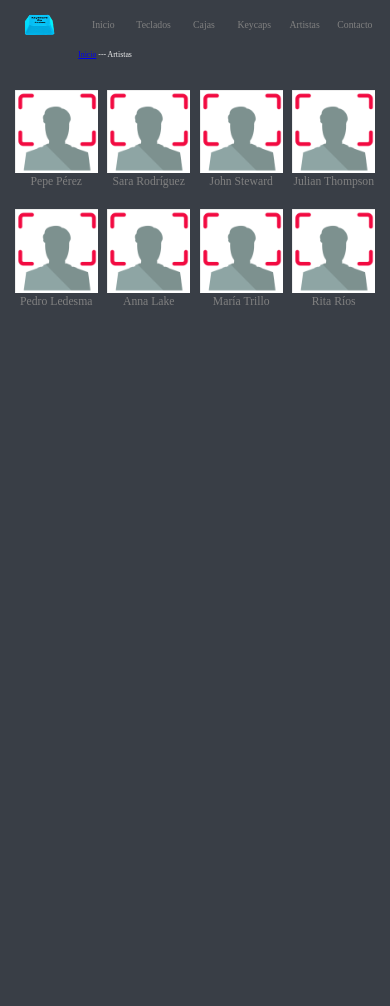
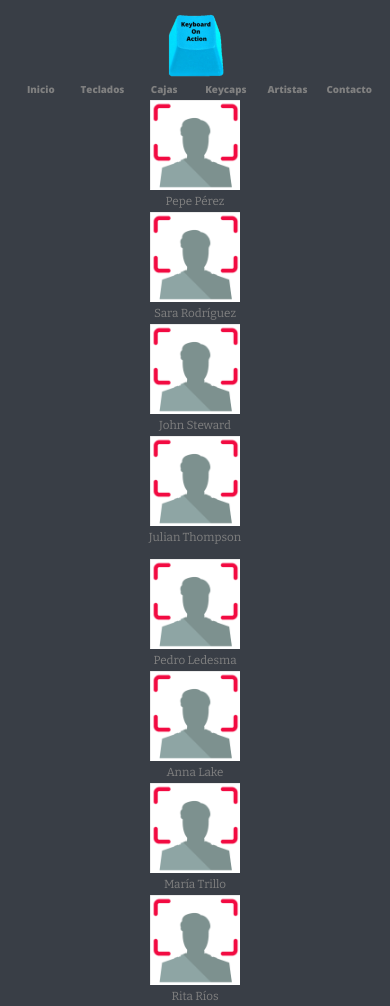
Before and after one commit to davidmacar/keyboard-on-action, a plain HTML site: page paginas/artistas/artistas.html in a window 390 px wide. Before the commit the page ends 844 px from the top, so only its background shows below. Drawn offline with nearby package versions, Linux system fonts and the light colour scheme.

Commit message:
adaptaciones del css
mejor responsividad en dispositivos móviles

```diff
--- a/index.css
+++ b/index.css
@@ -1,3 +1,6 @@
+@import url('https://fonts.googleapis.com/css2?family=Open+Sans:wght@800&display=swap');
+@import url('https://fonts.googleapis.com/css2?family=Bitter&display=swap');
+
 html {
 	font-size: 12pt;
 }
@@ -6,8 +9,78 @@ body {
 	margin: 10px;
 	background-color: #393e46;
 	color: #eeeeee;
+	font-family: 'Bitter', serif;
 }
 
+@media (max-width: 900px) {
+	.wrapper > div {
+		display: flex;
+		flex-wrap: wrap;
+	}
+
+	.logo {
+		justify-content: center;
+		align-items: center;
+	}
+
+	.logo > img {
+		height: 10%;
+		width: 20%;
+	}
+
+	.menu {
+		justify-content: center;
+		align-items: center;
+	}
+
+	.menu > div {
+		flex: 1;
+		text-align: center;
+		font-size: 2.5vw;
+		font-family: 'Open Sans', sans-serif;
+	}
+
+	.menu > div > a {
+		text-decoration: none;
+		color: grey;
+	}
+
+	.display {
+		margin-top: 5%;
+		grid-row: 2;
+		grid-column: 1 / 3;
+		justify-content: center;
+		background-color: black;
+	}
+
+	.display > img {
+		width: 80%;
+	}
+
+	.tipos {
+		margin: 5%;
+		justify-content: center;
+		align-items: center;
+	}
+
+	.tipos > a {
+		text-align: center;
+		font-size: 3vw;
+		text-decoration: none;
+		color: grey;
+	}
+
+	.tipos > a > img {
+		display: block;
+		margin-left: auto;
+		margin-right: auto;
+		margin-bottom: 2%;
+		width: 60%;
+		height: 60%;
+	}
+}
+
+@media (min-width: 900px) {
 	.wrapper {
 		display: grid;
 		grid-template-columns: 1fr 4.5fr;
@@ -42,6 +115,7 @@ body {
 		flex: 1;
 		text-align: center;
 		font-size: 2.5vw;
+		font-family: 'Open Sans', sans-serif;
 	}
 
 	.menu > div > a {
@@ -84,3 +158,4 @@ body {
 		width: 90%;
 		height: 90%;
 	}
+}
--- a/paginas/artistas/artistas.css
+++ b/paginas/artistas/artistas.css
@@ -1,3 +1,6 @@
+@import url('https://fonts.googleapis.com/css2?family=Open+Sans:wght@800&display=swap');
+@import url('https://fonts.googleapis.com/css2?family=Bitter&display=swap');
+
 html {
 	font-size: 12pt;
 }
@@ -6,8 +9,96 @@ body {
 	margin: 10px;
 	background-color: #393e46;
 	color: #eeeeee;
+	font-family: 'Bitter', serif;
+}
+@media (max-width: 900px) {
+	.wrapper > div {
+		display: flex;
+		flex-wrap: wrap;
 	}
 
+	.logo {
+		justify-content: center;
+		align-items: center;
+	}
+
+	.logo > img {
+		height: 10%;
+		width: 20%;
+	}
+
+	.menu {
+		justify-content: center;
+		align-items: center;
+	}
+
+	.menu > div {
+		flex: 1;
+		text-align: center;
+		font-size: 2.5vw;
+		font-family: 'Open Sans', sans-serif;
+	}
+
+	.menu > div > a {
+		text-decoration: none;
+		color: grey;
+	}
+
+	.bcrumbs {
+		display: none;
+	}
+
+	.bcrumbs > div{
+		display: none;
+	}
+
+	.art1 {
+		justify-content: center;
+		align-items: center;
+	}
+
+	.art1 > a {
+		text-align: center;
+		font-size: 3vw;
+		text-decoration: none;
+		color: grey;
+	}
+
+	.art1 > a > img {
+		display: block;
+		margin-left: auto;
+		margin-right: auto;
+		margin-bottom: 2%;
+		margin-top: 2%;
+		width: 45%;
+		height: 35%;
+	}
+
+	.art2 {
+		justify-content: center;
+		align-items: center;
+		margin-top: 3%;
+	}
+
+	.art2 > a {
+		text-align: center;
+		font-size: 3vw;
+		text-decoration: none;
+		color: grey;
+	}
+
+	.art2 > a > img {
+		display: block;
+		margin-left: auto;
+		margin-right: auto;
+		margin-bottom: 2%;
+		margin-top: 2%;
+		width: 45%;
+		height: 35%;
+	}
+}
+
+@media (min-width: 900px) {
 	.wrapper {
 		display: grid;
 		grid-template-columns: 1fr 1fr 0.5fr 1fr 1fr 1fr;
@@ -27,7 +118,7 @@ body {
 	}
 
 	.logo > img {
-	width: 70%;
+		width: 60%;
 		height: 80%;
 	}
 
@@ -42,6 +133,7 @@ body {
 		flex: 1;
 		text-align: center;
 		font-size: 2.5vw;
+		font-family: 'Open Sans', sans-serif;
 	}
 
 	.menu > div > a {
@@ -55,7 +147,7 @@ body {
 	}
 
 	.bcrumbs > div{
-	font-size: 2vw;
+		font-size: 2.4vw;
 	}
 
 	.art1 {
@@ -106,3 +198,4 @@ body {
 		width: 90%;
 		height: 90%;
 	}
+}
--- a/paginas/artistas/info_artista.css
+++ b/paginas/artistas/info_artista.css
@@ -1,3 +1,6 @@
+@import url('https://fonts.googleapis.com/css2?family=Open+Sans:wght@800&display=swap');
+@import url('https://fonts.googleapis.com/css2?family=Bitter&display=swap');
+
 html {
 	font-size: 12pt;
 }
@@ -6,41 +9,37 @@ body {
 	margin: 10px;
 	background-color: #393e46;
 	color: #eeeeee;
+	font-family: 'Bitter', serif;
 }
 
 @media (max-width: 900px) {
-	.wrapper {
-		display: grid;
-		grid-template-columns: 1fr 1fr 1fr 1fr;
-		grid-template-rows: 100px 50px 100px 400px 1fr 100px 200px 200px 100px;
-		grid-gap: 10px;
-	}
-
 	.wrapper > div {
 		display: flex;
-		justify-content: center;
-		align-items: center;
+		flex-wrap: wrap;
 	}
 
 	.logo {
-		grid-row: 1;
-		grid-column: 1;
+		justify-content: center;
+		align-items: center;
+		margin-bottom: 3%;
 	}
 
 	.logo > img {
-		height: 80%;
-		width: 60%;
+		height: 10%;
+		width: 20%;
 	}
 
 	.menu {
-		grid-row: 1;
-		grid-column: 2 / 5;
+		justify-content: center;
+		align-items: center;
+		margin-bottom: 4%;
 	}
 
 	.menu > div {
 		flex: 1;
 		text-align: center;
 		font-size: 3vw;
+		font-family: 'Open Sans', sans-serif;
 	}
 
 	.menu > div > a {
@@ -49,46 +48,46 @@ body {
 	}
 
 	.bcrumbs {
-		grid-row: 2;
-		grid-column: 1/5;
+		display: none;
 	}
 
 	.bcrumbs > div{
-		font-size: 3vw;
+		display: none;
 	}
 
 	.foto {
-		grid-row: 4;
-		grid-column: 2 / 4;
+		justify-content: center;
+		align-items: center;
 	}
 
 	.foto > img {
-		height: 100%;
+		height: 50%;
+		width: 60%;
 	}
 
 	.nombre {
-		grid-row: 3;
-		grid-column: 2 / 4;
 		font-size: 5vw;
+		justify-content: center;
+		align-items: center;
+		font-family: 'Open Sans', sans-serif;
 	}
 
 	.desc {
-		grid-row: 5;
-		grid-column: 1 / 5;
 		font-size: 4.5vw;
 		margin: 20px;
+		text-align: justify;
 	}
 
 	.cabProd {
-		grid-row: 6;
-		grid-column: 2 / 4;
-		text-align: center;
+		justify-content: center;
+		align-items: center;
 		font-size: 4vw;
+		margin-bottom: 3%;
 	}
 
 	.prod1 {
-		grid-row: 7;
-		grid-column: 1 / 5;
+		justify-content: center;
+		align-items: center;
 	}
 
 	.prod1 > a {
@@ -104,13 +103,13 @@ body {
 		margin-left: auto;
 		margin-right: auto;
 		margin-bottom: 3%;
-		width: 66%;
-		height: 40%;
+		width: 80%;
+		height: 60%;
 	}
 
 	.prod2 {
-		grid-row: 8;
-		grid-column: 1 / 5;
+		justify-content: center;
+		align-items: center;
 	}
 
 	.prod2 > a {
@@ -127,14 +126,13 @@ body {
 		margin-right: auto;
 		margin-bottom: 3%;
 		margin-top: 20%;
-		width: 66%;
-		height: 40%;
+		width: 80%;
+		height: 60%;
 	}
 
 	.link {
-		grid-row: 9;
-		grid-column: 2 / 4;
-		text-align: center;
+		justify-content: center;
+		align-items: center;
 		font-size: 3.5vw;
 		margin-top: 10%;
 	}
@@ -142,6 +140,7 @@ body {
 	.link > a {
 		text-decoration: none;
 		color: grey;
+		font-family: 'Open Sans', sans-serif;
 	}
 }
 
@@ -180,6 +179,7 @@ body {
 		flex: 1;
 		text-align: center;
 		font-size: 2.5vw;
+		font-family: 'Open Sans', sans-serif;
 	}
 
 	.menu > div > a {
@@ -208,6 +208,7 @@ body {
 
 	.nombre {
 		font-size: 2vw;
+		font-family: 'Open Sans', sans-serif;
 		position: relative;
 		right: -150%;
 		top: 130%;
@@ -293,6 +294,7 @@ body {
 	.link > a {
 		text-decoration: none;
 		color: grey;
+		font-family: 'Open Sans', sans-serif;
 	}
 
 }
```
Lines whose indentation alone changed are shown as unchanged.
